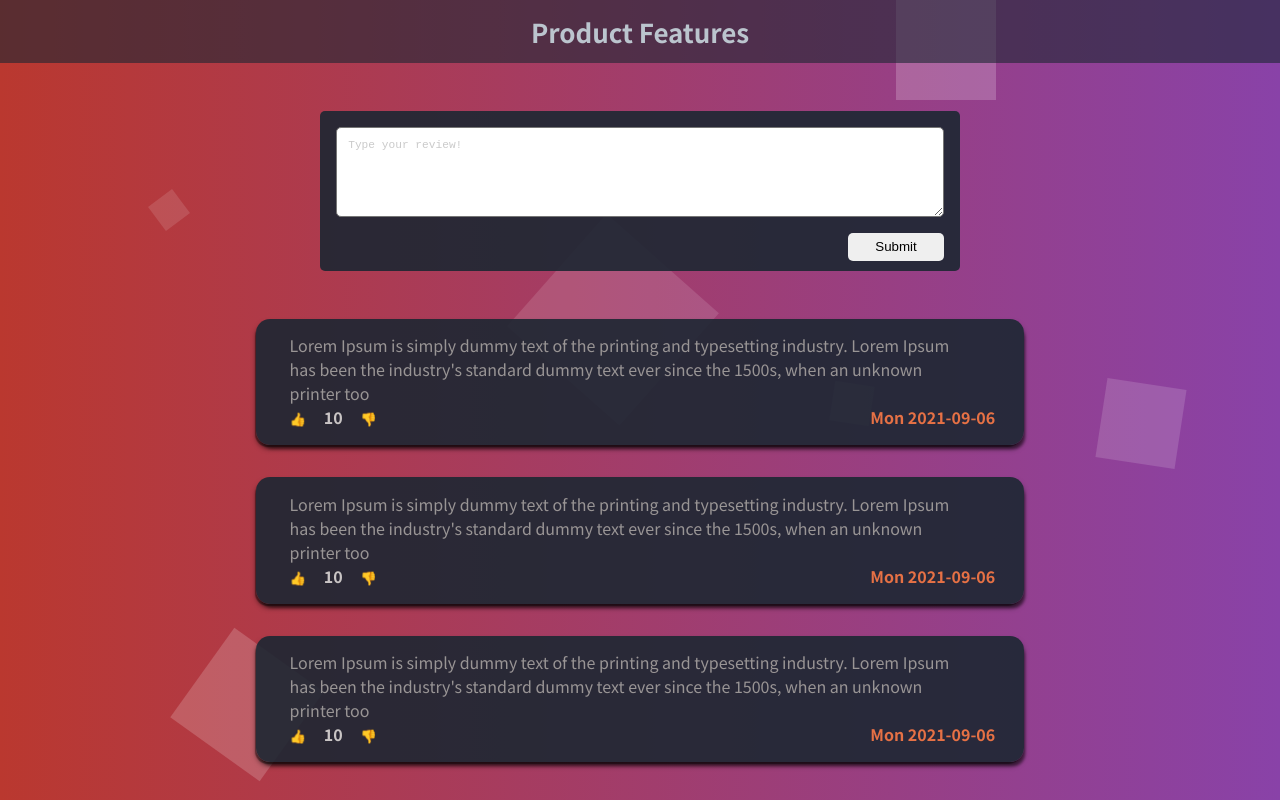
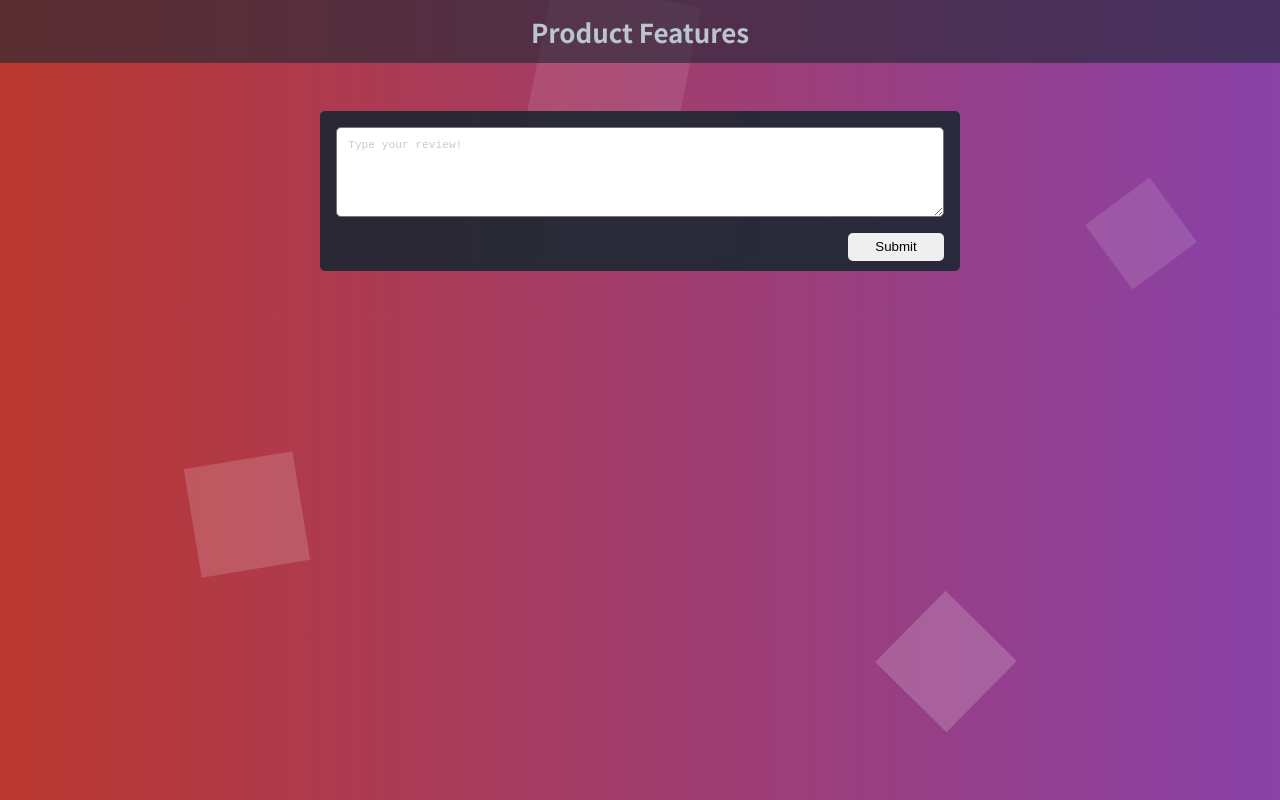
Before and after one commit to harshmangat/product-features, a React (Create React App) app: page / in a window 1280 px wide. Built offline with nearby package versions, Linux system fonts and the light colour scheme.

Commit message:
funtional changes

```diff
--- a/src/App.js
+++ b/src/App.js
@@ -1,10 +1,18 @@
 import React from "react";
 import { Fragment } from "react";
+import {useState} from "react";
 import Form from "./components/form/Form";
 import Header from "./components/header/Header";
 import Post from "./components/main/Post";
 
 function App() {
+  const [featuresPost, setFeaturesPost]= useState([]);
+
+  const addFeaturePostHandler = (newFeature)=>{
+    setFeaturesPost((prevFeaturePost)=>{
+      return [...prevFeaturePost,{feature: newFeature}]
+    })
+  }
   return (
     <>
       <ul className="box-area">
@@ -17,10 +25,9 @@ function App() {
       </ul>
       <div className="form-box">
         <Header />
-        <Form />
-        <Post />
-        <Post />
-        <Post />
+        <Form onAddNewPost={addFeaturePostHandler}/>
+        <Post features={featuresPost}/>
+
       </div>
     </>
   );
--- a/src/components/UI/Button.js
+++ b/src/components/UI/Button.js
@@ -4,7 +4,7 @@ import classes from "./Button.module.css";
 const Button = () => {
   return (
     <Fragment>
-      <button className={classes.button}>Submit</button>
+      <button type='submit' className={classes.button}>Submit</button>
     </Fragment>
   );
 };
--- a/src/components/UI/Card.module.css
+++ b/src/components/UI/Card.module.css
@@ -6,4 +6,5 @@
   border-radius: 14px;
   background: rgba(28, 39, 50, 0.9);
   height: object-fit;
+  margin-bottom: 1rem;
 }
--- a/src/components/form/Form.js
+++ b/src/components/form/Form.js
@@ -1,11 +1,28 @@
+import React, {useState, useRef} from 'react';
 import Button from '../UI/Button';
 import classes from './Form.module.css';
 import Input from './Input';
 
-const Form = () => {
+const Form = (props) => {
+  // const [enteredInput, setEnteredInput] = useState('');
+  const inputRef = useRef();
+
+  // const inputChangeHandler = (event)=>{
+  //   setEnteredInput(event.target.value);
+    // console.log(enteredInput);
+  // }
+
+  const submitHandler = (event)=>{
+    event.preventDefault();
+    const enteredInput= inputRef.current.value
+    // setEnteredInput(inputChangeHandler)
+    props.onAddNewPost(enteredInput.text);
+
+  }
+
   return(
-    <form className={classes.form}>
-     <Input />
+    <form className={classes.form} onSubmit={submitHandler}>
+     <Input ref={inputRef} value={props.text} text={props.text}/>
       <Button />
     </form>
   );
--- a/src/components/form/Input.js
+++ b/src/components/form/Input.js
@@ -1,10 +1,12 @@
-import { Fragment } from "react";
+import React, { Fragment } from "react";
 import classes from "./Input.module.css";
 
-const Input = () => {
+const Input = React.forwardRef((props, ref) => {
   return (
     <Fragment>
       <textarea
+        ref={ref}
+        type="text"
         className={classes.input}
         cols="20"
         rows="3"
@@ -14,6 +16,6 @@ const Input = () => {
       ></textarea>
     </Fragment>
   );
-};
+});
 
 export default Input;
--- a/src/components/main/Post.js
+++ b/src/components/main/Post.js
@@ -7,8 +7,10 @@ const Post = (props) => {
   };
   return (
     <section className={classes.post}>
-      <Card>
-        <p>{Dummy.text}</p>
+      {props.features.map(feature=>(
+        <Card
+        >
+        <p>{feature.text}</p>
         <span>Mon 2021-09-06</span>
         <div className={classes.buttons}>
           <button>👍</button>
@@ -16,6 +18,8 @@ const Post = (props) => {
           <button>👎</button>
         </div>
       </Card>
+      ))}
+
     </section>
   );
 };
--- a/src/components/main/Post.module.css
+++ b/src/components/main/Post.module.css
@@ -35,6 +35,8 @@
   cursor: pointer;
 }
 
+
+
 b {
   color: #c9c5c5;
 }
```
